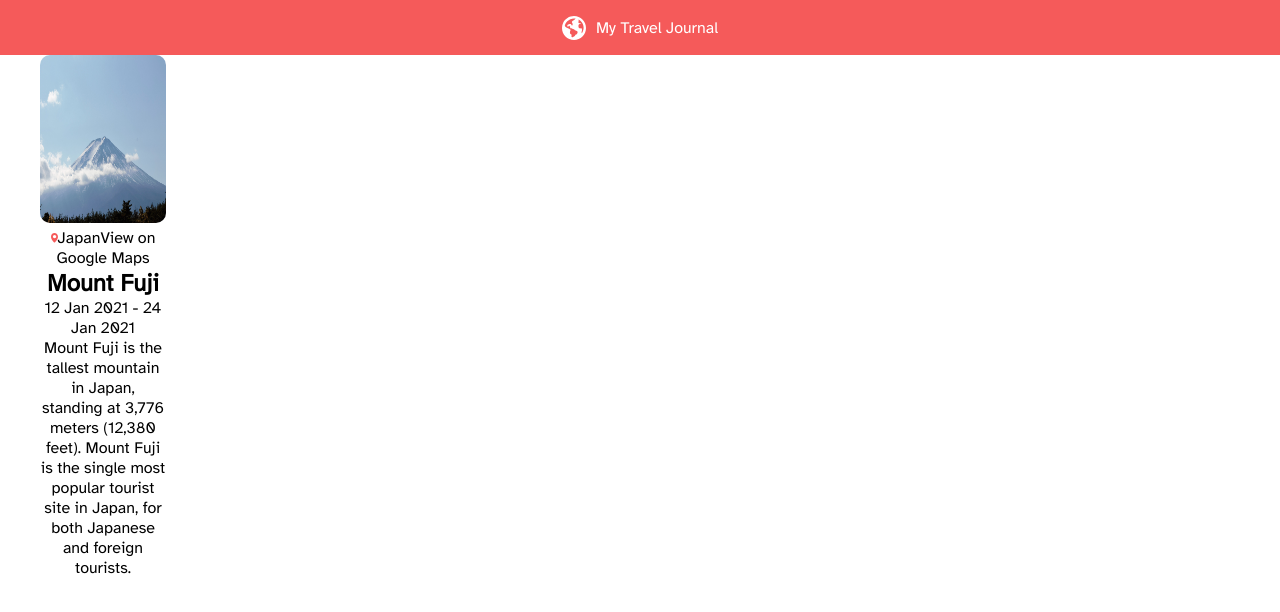
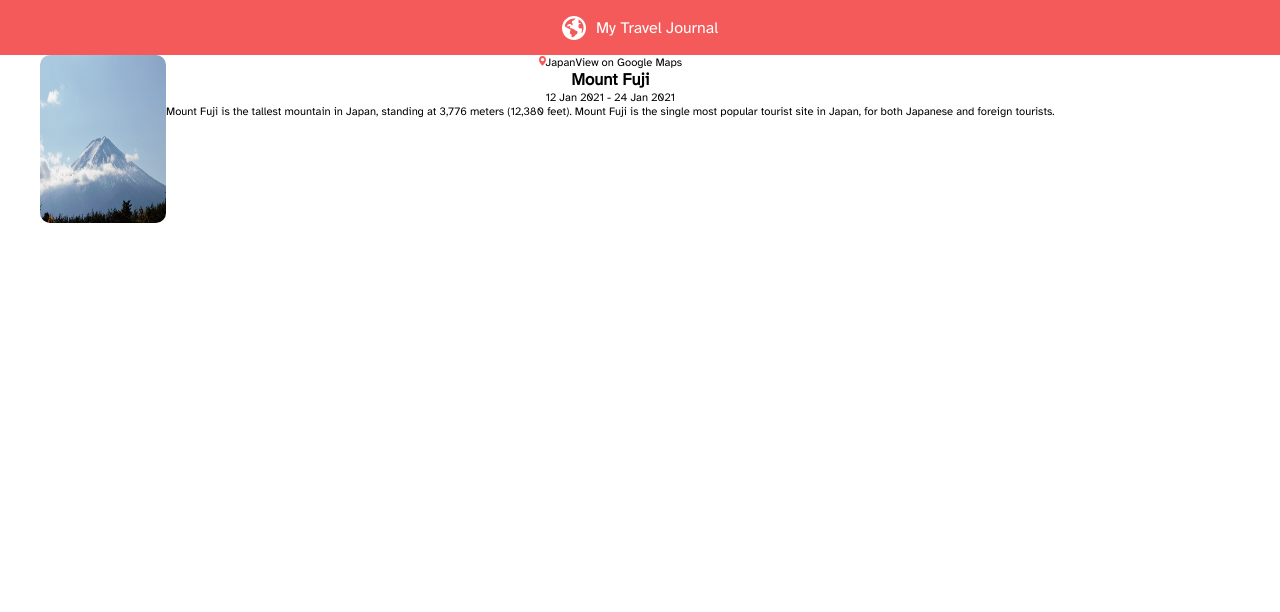
Before and after one commit to tashasyarifah/travel-journal, a React (Create React App) app: page / in a window 1280 px wide. Shown: the top 612 px of the page. Built offline with nearby package versions, Linux system fonts and the light colour scheme.

Commit message:
Update card styles

```diff
--- a/src/components/Card.jsx
+++ b/src/components/Card.jsx
@@ -4,6 +4,7 @@ export default function Card() {
     return (
         <div className={styles.card}>
             <img src="./images/Mount-fuji.jpg" alt="Mount Fuji, Japan" className={styles.img}/>
+            <div className={styles.info}>
                 <div>
                     <img src="./images/Location.svg" alt="" />
                     <span>Japan</span>
@@ -13,5 +14,7 @@ export default function Card() {
                 <p>12 Jan 2021 - 24 Jan 2021</p>
                 <p>Mount Fuji is the tallest mountain in Japan, standing at 3,776 meters (12,380 feet). Mount Fuji is the single most popular tourist site in Japan, for both Japanese and foreign tourists.</p>
             </div>
+
+        </div>
     )
 }
--- a/src/components/Card.module.css
+++ b/src/components/Card.module.css
@@ -1,17 +1,17 @@
 .card {
   margin-right: 40px;
   margin-left: 40px;
+
+  display: flex;
+  flex-wrap: wrap;
+}
+
+.img {
+  height: 168px;
+  border-radius: 10px;
   width: 126px;
 }
 
-.img {
-  width: 100%;
-  height: 168px;
-  border-radius: 10px;
+.info {
+  font-size: 0.7em;
 }
-
-.info {
-  display: flex;
-  flex-direction: column;
-  flex-flow: nowrap;
-}
--- a/src/index.css
+++ b/src/index.css
@@ -1,4 +1,4 @@
-@import url('https://fonts.googleapis.com/css2?family=Atkinson+Hyperlegible&display=swap');
+@import url("https://fonts.googleapis.com/css2?family=Atkinson+Hyperlegible&display=swap");
 
 *,
 *::before,
@@ -9,11 +9,12 @@
 }
 
 body {
-  font-family: "Atkinson Hyperlegible", -apple-system, BlinkMacSystemFont, "Segoe UI", "Roboto", "Oxygen",
-    "Ubuntu", "Cantarell", "Fira Sans", "Droid Sans", "Helvetica Neue",
-    sans-serif;
+  font-family: "Atkinson Hyperlegible", -apple-system, BlinkMacSystemFont,
+    "Segoe UI", "Roboto", "Oxygen", "Ubuntu", "Cantarell", "Fira Sans",
+    "Droid Sans", "Helvetica Neue", sans-serif;
   -webkit-font-smoothing: antialiased;
   -moz-osx-font-smoothing: grayscale;
+  font-size: 1em;
 }
 
 code {
```
Lines whose indentation alone changed are shown as unchanged.
